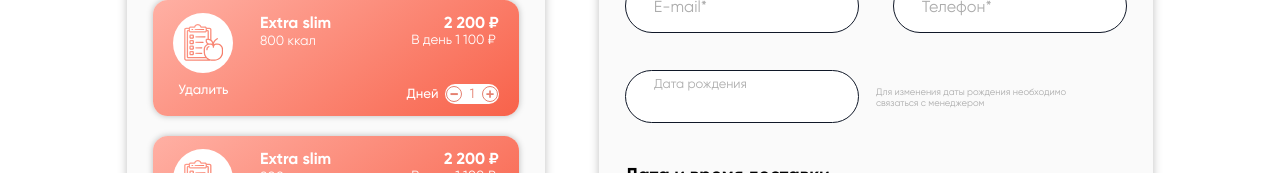
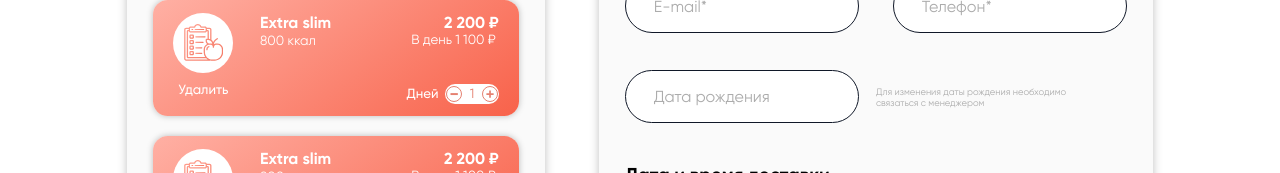
Before and after one commit to izvolte/simplekitchen, a plain HTML site: page basket-page.html in a window 1280 px wide. Shown: the part 436-609 px from the top of the page. Drawn offline with Linux system fonts and the light colour scheme.

Commit message:
edit basket page

```diff
--- a/basket-page.html
+++ b/basket-page.html
@@ -276,7 +276,7 @@
                                 </div>
                                 <div class="form__block form__block_no-space">
                                     <div class="input__group input__group_mini">
-                                        <input id="date-birthday" type="text" name="user-birthday" class="form__input form__input_mini text_size_s error-text">
+                                        <input id="date-birthday" type="text" name="user-birthday" class="form__input form__input_mini text_size_s error-text" placeholder=" ">
                                         <span class="ch-input__label text_size_s">Дата рождения</span>
                                         <div class="form__date-change text_size_xxxs">
                                             Для изменения даты рождения
```
